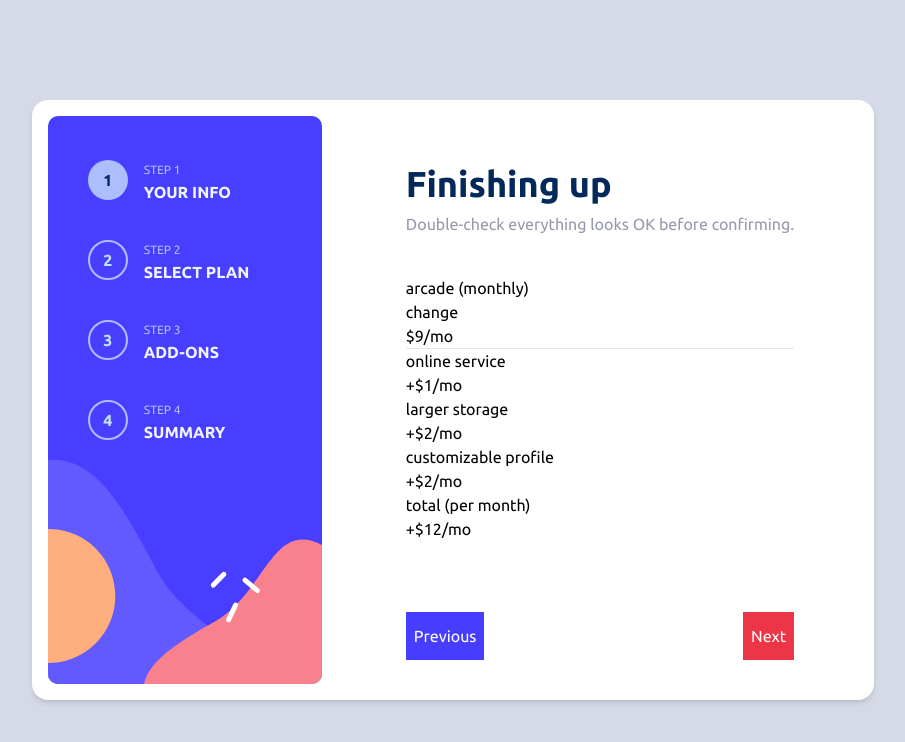
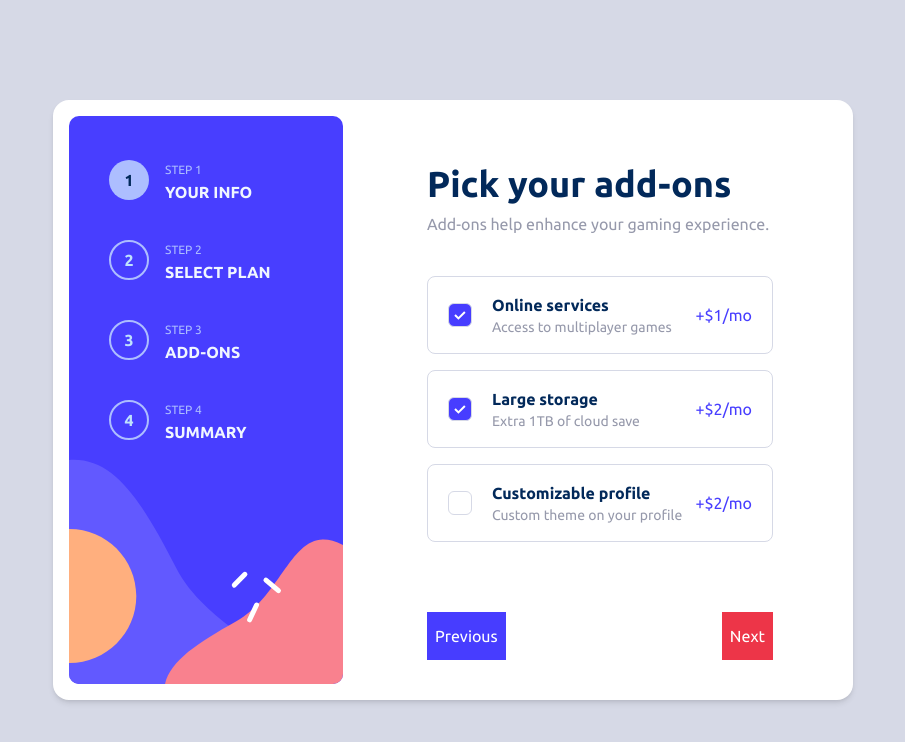
Before and after one commit to Mohamed-Boutarbouch/multi-step-form, a React (Vite) app: page / in a window 1280 px wide. Shown: the top 742 px of the page, without its empty margins (187-1092 px from the left). Built offline with nearby package versions, Linux system fonts and the light colour scheme.

Commit message:
Summary section done

```diff
--- a/src/components/FormWrapper.tsx
+++ b/src/components/FormWrapper.tsx
@@ -10,8 +10,8 @@ const FormWrapper = () => {
       <form className="">
         {/* <PersonalInfo /> */}
         {/* <PlanSelection /> */}
-        {/* <AddOns /> */}
-        <Summary />
+        <AddOns />
+        {/* <Summary /> */}
       </form>
       <ActionButtons />
     </section>
--- a/src/components/Summary.tsx
+++ b/src/components/Summary.tsx
@@ -8,30 +8,37 @@ const Summary = () => {
         Double-check everything looks OK before confirming.
       </p>
 
-      <div className="flex flex-col">
-        <div>
-          <p>arcade (monthly)</p>
-          <a href="/">change</a>
-          <p>$9/mo</p>
+      <div className="mb-4 flex flex-col rounded-lg bg-neutral-alabaster p-4">
+        <div className="flex items-center justify-between">
+          <div>
+            <p className="font-semibold capitalize text-primary-marine-blue">arcade (monthly)</p>
+            <a
+              href="/"
+              className="capitalize text-neutral-cool-gray underline hover:text-primary-purplish-blue"
+            >
+              change
+            </a>
+          </div>
+          <p className="font-bold text-primary-marine-blue">$9/mo</p>
         </div>
-        <hr />
-        <div>
-          <p>online service</p>
-          <p>+$1/mo</p>
+        <hr className="my-4" />
+        <div className="mb-2 flex items-center justify-between">
+          <p className="text-neutral-cool-gray">Online service</p>
+          <p className="text-primary-marine-blue">+$1/mo</p>
         </div>
-        <div>
-          <p>larger storage</p>
-          <p>+$2/mo</p>
+        <div className="mb-2 flex items-center justify-between">
+          <p className="text-neutral-cool-gray">Larger storage</p>
+          <p className="text-primary-marine-blue">+$2/mo</p>
         </div>
-        <div>
-          <p>customizable profile</p>
-          <p>+$2/mo</p>
+        <div className="mb-2 flex items-center justify-between">
+          <p className="text-neutral-cool-gray">Customizable profile</p>
+          <p className="text-primary-marine-blue">+$2/mo</p>
         </div>
       </div>
 
-      <div>
-        <p>total (per month)</p>
-        <p>+$12/mo</p>
+      <div className="flex items-center justify-between p-4">
+        <p className="text-neutral-cool-gray">Total (per month)</p>
+        <p className="text-xl font-bold text-primary-purplish-blue">+$12/mo</p>
       </div>
     </fieldset>
   );
```
